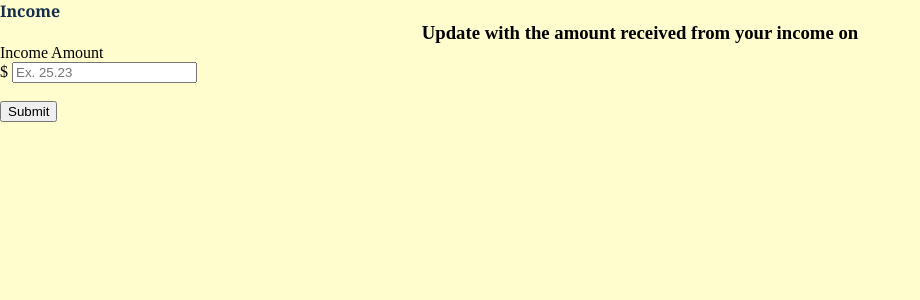
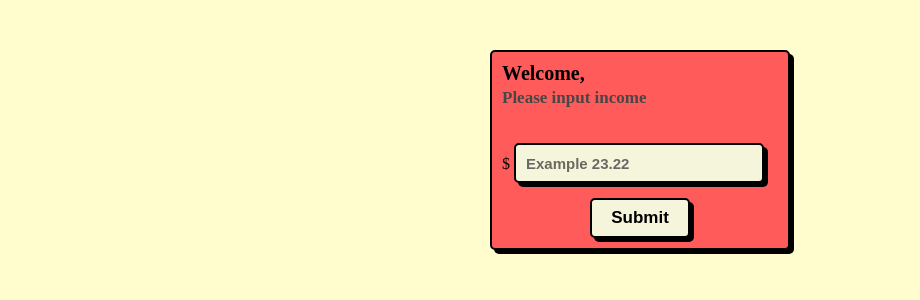
Before and after one commit to dcabriales/Spender, a Flask app: template website/templates/incomeUpdate.html in a window 1280 px wide. Shown: the part 64-364 px from the top of the page, without its empty margins (0-920 px from the left). Run offline with Flask 3, Linux system fonts and the light colour scheme; the template is opened without the code that fills it, so the values that code supplies are empty.

Commit message:
redesigend background and forms

```diff
--- a/website/static/styles.css
+++ b/website/static/styles.css
@@ -101,3 +101,114 @@
     width: 300px;
     transition-duration: .3s;
 }
+
+.form {
+    --input-focus: #2d8cf0;
+    --font-color: #000000;
+    --font-color-sub: #474747;
+    --bg-color: beige;
+    --main-color: black;
+    width: 300px;
+    max-width: 90%;
+    margin: 0 auto;
+    margin-top: 50px;
+    padding: 10px;
+    background: rgb(255, 91, 91);
+    display: flex;
+    flex-direction: column;
+    align-items: flex-start;
+    justify-content: center;
+    gap: 10px;
+    border-radius: 5px;
+    border: 2px solid var(--main-color);
+    box-shadow: 4px 4px var(--main-color);
+  }
+
+  .title {
+    color: var(--font-color);
+    font-weight: 900;
+    font-size: 20px;
+    margin-bottom: 25px;
+  }
+
+  .title span {
+    color: var(--font-color-sub);
+    font-weight: 600;
+    font-size: 17px;
+  }
+
+  .input {
+    width: 250px;
+    height: 40px;
+    margin-top: 0px;
+    border-radius: 5px;
+    border: 2px solid var(--main-color);
+    background-color: var(--bg-color);
+    box-shadow: 4px 4px var(--main-color);
+    font-size: 15px;
+    font-weight: 600;
+    color: var(--font-color);
+    padding: 5px 10px;
+    outline: none;
+  }
+
+  .input::placeholder {
+    color: var(--font-color-sub);
+    opacity: 0.8;
+  }
+
+  .input:focus {
+    border: 2px solid var(--input-focus);
+  }
+
+  .login-with {
+    display: flex;
+    gap: 20px;
+  }
+
+  .button-log {
+    cursor: pointer;
+    width: 40px;
+    height: 40px;
+    border-radius: 100%;
+    border: 2px solid var(--main-color);
+    background-color: var(--bg-color);
+    box-shadow: 4px 4px var(--main-color);
+    color: var(--font-color);
+    font-size: 25px;
+    display: flex;
+    justify-content: center;
+    align-items: center;
+  }
+
+  .icon {
+    width: 24px;
+    height: 24px;
+    fill: var(--main-color);
+  }
+
+  .button-log:active, .button-confirm:active {
+    box-shadow: 0px 0px var(--main-color);
+    transform: translate(3px, 3px);
+  }
+
+  .button-confirm {
+    margin: 50px auto 0 auto;
+    margin-top: 5px;
+    width: 100px;
+    height: 40px;
+    border-radius: 5px;
+    border: 2px solid var(--main-color);
+    background-color: var(--bg-color);
+    box-shadow: 4px 4px var(--main-color);
+    font-size: 17px;
+    font-weight: 600;
+    color: var(--font-color);
+    cursor: pointer;
+  }
+
+  .form-label{
+    display: block;
+    margin-top: 10px;
+    font-size: 14px;
+  }
--- a/website/templates/incomeUpdate.html
+++ b/website/templates/incomeUpdate.html
@@ -1,22 +1,16 @@
 {% extends 'base.html' %}
 {% block title %}Spender Home Page{% endblock %}
-{% block body %}<h1>Income</h1>
-<form method="POST">
-<h3 align="center">Update with the amount received from your income on {{ income_date }}</h3>
-<div class="mx-auto p-2" style="width: 300px;">
-    <div class="input-group mb-3">
-        <label for="incomeAmount" class="form-label">Income Amount</label>
-        <div class="input-group">
-            <span class="input-group-text" id="basic-addon1">$</span>
-            <input type="text" class="form-control" name="incomeAmount" id="incomeAmount" placeholder="Ex. 25.23" aria-describedby="basic-addon1">
-        </div>
+{% block css %}
+<link rel="stylesheet" text="text/css" href="{{ url_for('static',filename='styles.css') }}">
+{% endblock %}
+{% block body %}
+<form class="form">
+    <div class="title">Welcome,<br><span>Please input income</span></div>
+    <div class="input-container">
+    <span class="input-group-text" id="basic-addon1">$</span>
+    <input class="input" name="example" placeholder="Example 23.22">
     </div>
-
-
-    <br>
-    <div class="row justify-content-center">
-    <button type="submit" class="btn btn-secondary btn-lg">Submit</button>
-</div>
-</div>
-</form>
+    </div>
+    <button class="button-confirm">Submit</button>
+  </form>
 {% endblock %}
```
Also changed, not shown: website/templates/expenses.html (+45 -2 lines).
